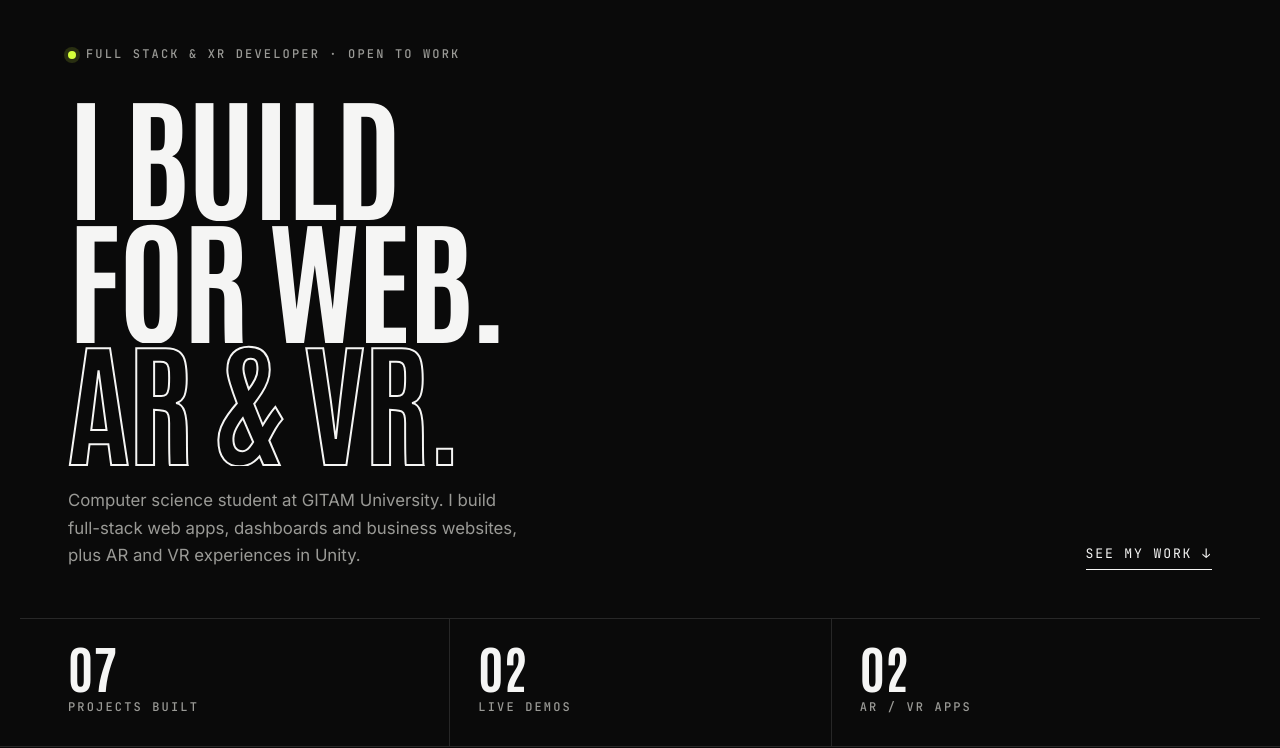
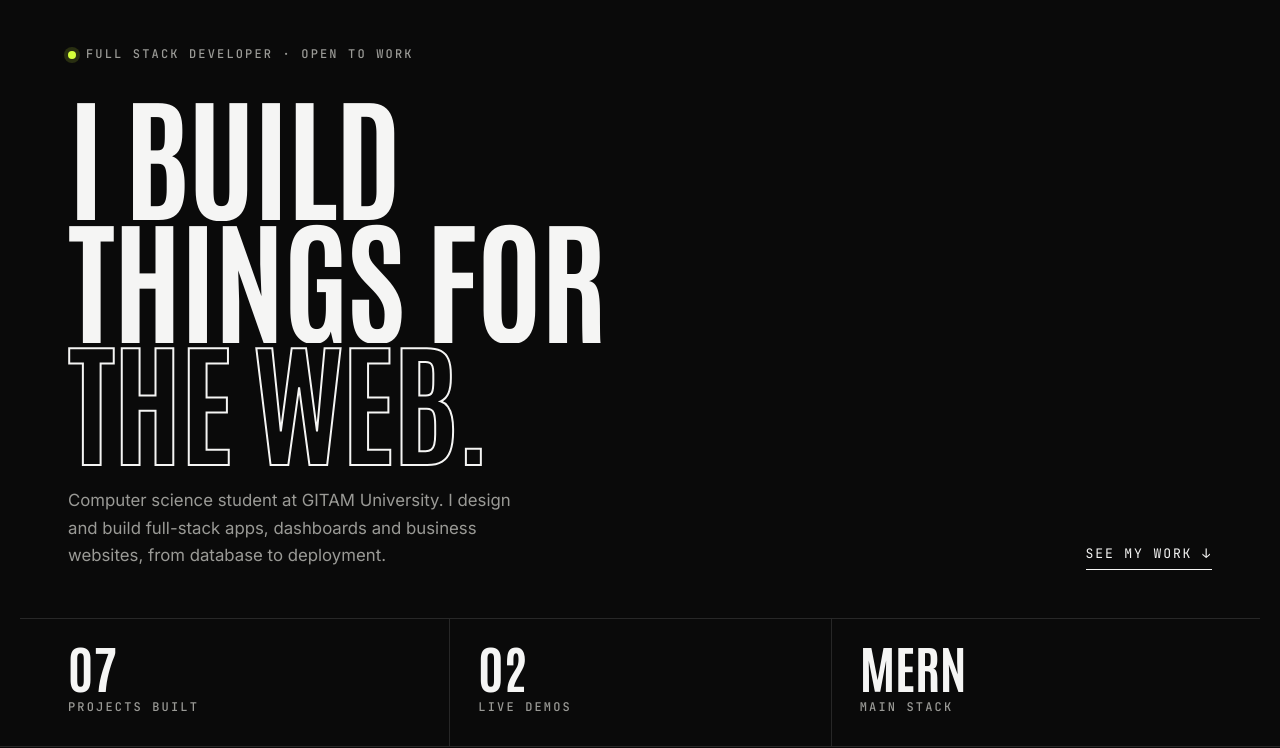
Before and after one commit to akki07-hub/FUTURE_FS_01, a plain HTML site: page index.html in a window 1280 px wide. Shown: the part 54-802 px from the top of the page. Drawn offline with Linux system fonts and the light colour scheme.

Commit message:
Remove AR/VR wording from hero section and page title
Co-Authored-By: Claude Opus 5.5 <noreply@anthropic.com>

```diff
--- a/index.html
+++ b/index.html
@@ -15,14 +15,14 @@
 
     <!-- Link previews (WhatsApp, LinkedIn, X, etc.) -->
     <meta property="og:type" content="website" />
-    <meta property="og:title" content="Aakhil | Full Stack &amp; XR Developer" />
+    <meta property="og:title" content="Aakhil | Full Stack Developer" />
     <meta property="og:description" content="Web apps, AR and VR projects by Aakhil, CS student at GITAM University." />
     <meta property="og:url" content="https://akki07-hub.github.io/FUTURE_FS_01/" />
     <meta property="og:image" content="https://akki07-hub.github.io/FUTURE_FS_01/og-image.jpg" />
     <meta property="og:image:width" content="1200" />
     <meta property="og:image:height" content="630" />
     <meta name="twitter:card" content="summary_large_image" />
-    <title>Aakhil | Full Stack &amp; XR Developer</title>
+    <title>Aakhil | Full Stack Developer</title>
     <script>document.documentElement.classList.add('js');</script>
 
     <link rel="preconnect" href="https://fonts.googleapis.com" />
@@ -69,19 +69,19 @@
         <div class="wrap">
           <p class="label hero__label" data-reveal>
             <span class="status-dot" aria-hidden="true"></span>
-            Full Stack &amp; XR Developer &middot; Open to work
+            Full Stack Developer &middot; Open to work
           </p>
 
-          <h1 class="hero__title" aria-label="I build for web, AR and VR.">
+          <h1 class="hero__title" aria-label="I build things for the web.">
             <span class="line" data-reveal><span>I build</span></span>
-            <span class="line" data-reveal><span>for web,</span></span>
-            <span class="line line--outline" data-reveal><span>AR &amp; VR.</span></span>
+            <span class="line" data-reveal><span>things for</span></span>
+            <span class="line line--outline" data-reveal><span>the web.</span></span>
           </h1>
 
           <div class="hero__bottom">
             <p class="hero__lead" data-reveal>
-              Computer science student at GITAM University. I build full-stack web apps,
-              dashboards and business websites, plus AR and VR experiences in Unity.
+              Computer science student at GITAM University. I design and build full-stack
+              apps, dashboards and business websites, from database to deployment.
             </p>
             <a href="#work" class="arrow-link" data-reveal>
               See my work <span aria-hidden="true">&darr;</span>
@@ -99,8 +99,8 @@
             <span class="label">Live demos</span>
           </li>
           <li class="stat" data-reveal>
-            <span class="stat__num">02</span>
-            <span class="label">AR / VR apps</span>
+            <span class="stat__num" translate="no">MERN</span>
+            <span class="label">Main stack</span>
           </li>
         </ul>
       </section>
```
